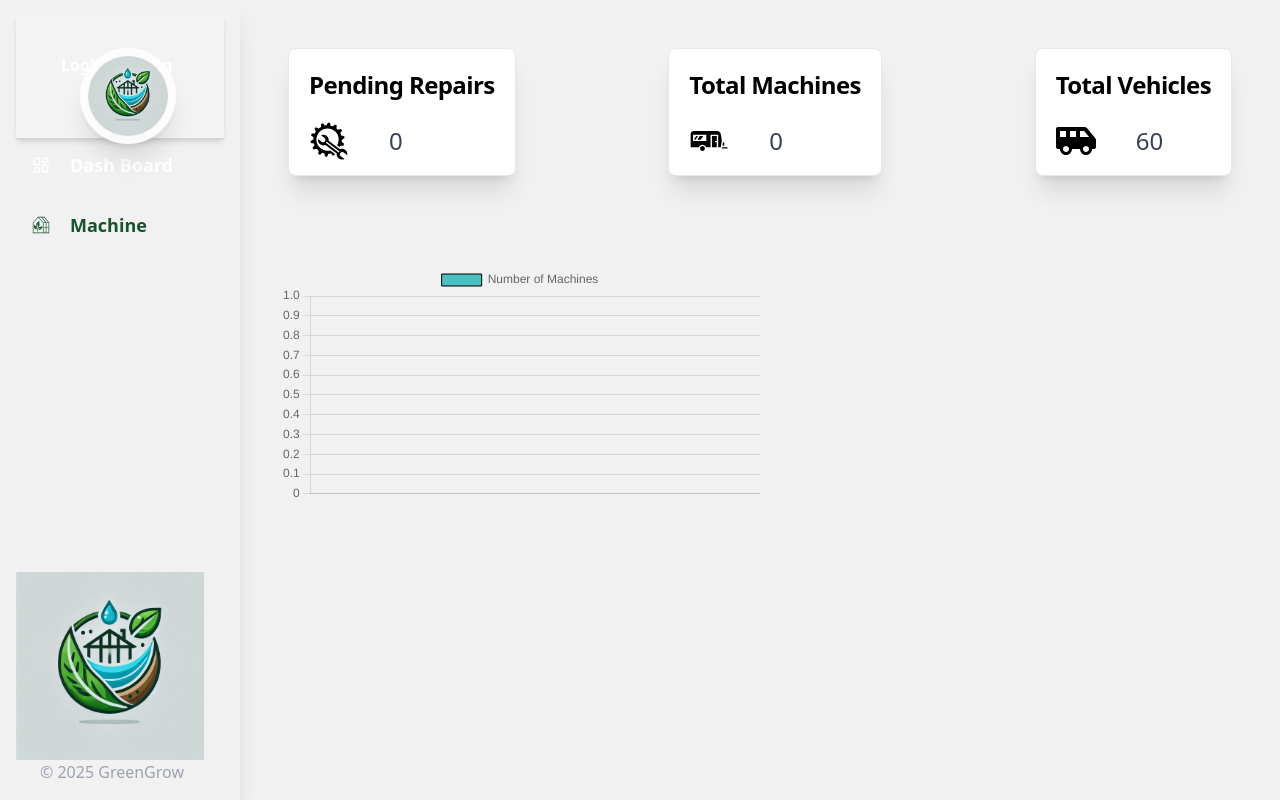
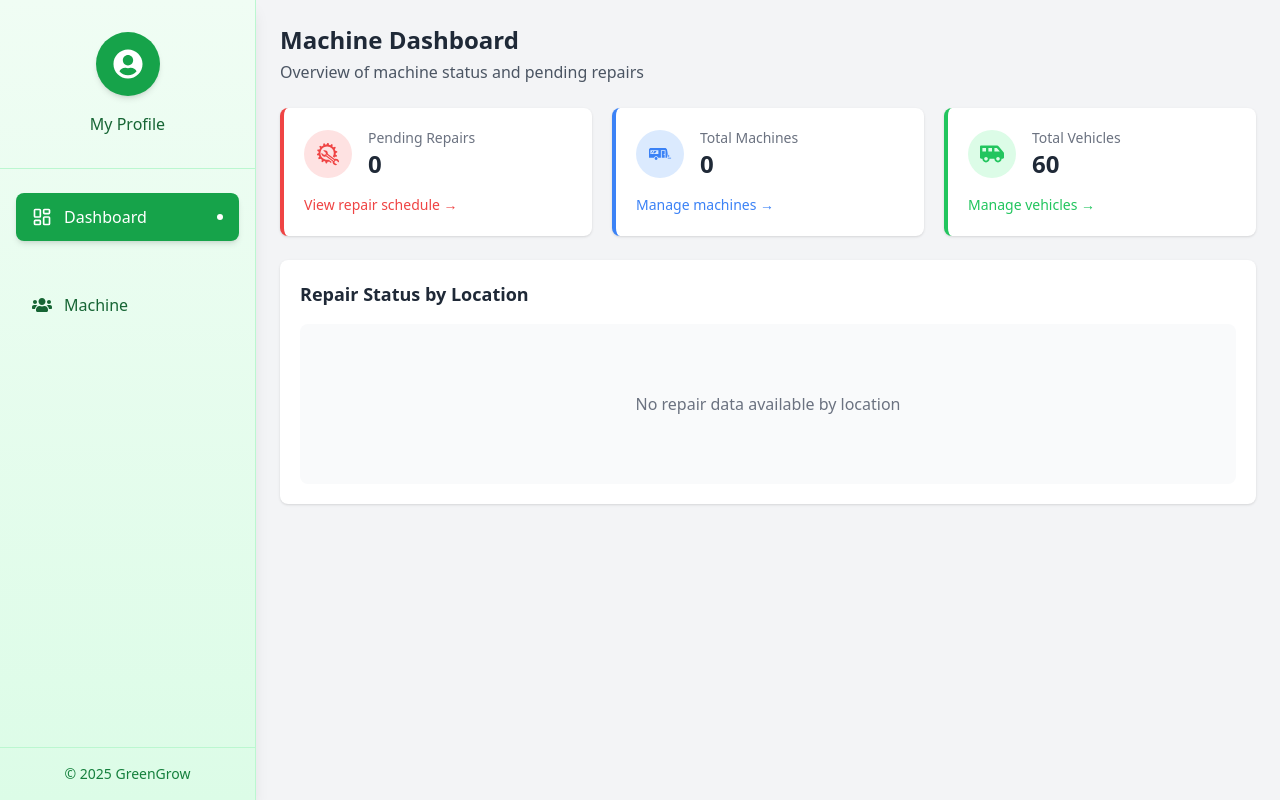
Before and after one commit to YMSenanayake/Green_House_Management_System, a React (Create React App) app in the folder ITP/frontend/: page /m_machinedashboard in a window 1280 px wide. Built offline with nearby package versions, Linux system fonts and the light colour scheme; no server answers.

Commit message:
update dashborad

```diff
--- a/ITP/frontend/src/page/machine/Component/Adminnavbar.js
+++ b/ITP/frontend/src/page/machine/Component/Adminnavbar.js
@@ -1,47 +1,74 @@
 import React from "react";
-import { Link, useLocation } from 'react-router-dom';
+import { Link, useLocation } from "react-router-dom";
 import { LuLayoutDashboard } from "react-icons/lu";
-import { GiGreenhouse } from "react-icons/gi";
-import { IoMdContacts } from 'react-icons/io';
-import logo from '../../../Images/logo.png';
-import Navbar from "../../../components/header/Navbar";
+import { GiExitDoor } from "react-icons/gi";
+import { FaUsers } from "react-icons/fa";
+import { FaUserClock } from "react-icons/fa6";
+import { FaUserCircle } from "react-icons/fa";
+
 
 function Adminnavbar() {
   const location = useLocation();
 
+  const user = JSON.parse(localStorage.getItem("currentuser"));
+
+  function Logout() {
+    localStorage.removeItem("currentuser");
+    localStorage.removeItem("user:detail");
+    window.location.href = "/";
+  }
+
+
+  const navItems = [
+    {
+      path: "/m_machinedashboard",
+      icon: <LuLayoutDashboard className="text-xl" />,
+      label: "Dashboard"
+    },
+    {
+      path: "/m_machine",
+      icon: <FaUsers className="text-xl" />,
+      label: "Machine"
+    },
+
+  ];
+
   return (
-    <div className="bg-wight-green text-white sticky top-0 left-0 flex flex-col justify-between shadow-xl min-w-[240px] h-screen" style={{ width: '240px' }}>
-    <div className="p-4">
-       <Navbar/>
-        <Link
-          to="/m_machinedashboard"
-          className={`flex items-center w-full py-3 px-4 ${location.pathname === "/m_machinedashboard" ? 'bg-whatsapp-green text-white' : 'hover:bg-whatsapp-green text-green-900'} font-custom rounded-md text-decoration-none mb-2`}
-        >
-          <LuLayoutDashboard className="mr-5 text-lg" />
-          <span className="font-bold text-lg">Dash Board</span>
+    <div className="bg-gradient-to-b from-green-50 to-green-100 h-screen w-64 fixed top-0 left-0 flex flex-col justify-between shadow-lg border-r border-green-200">
+      <div className="flex flex-col items-center pt-8 pb-8 border-b border-green-200">
+        {/* Profile button - circular */}
+        <Link to={`/e_profile_dashboard`} className="mb-4">
+          <div className="w-16 h-16 rounded-full bg-green-600 flex items-center justify-center text-white shadow-md hover:bg-green-700 transition-all duration-200">
+            <FaUserCircle className="text-3xl" />
+          </div>
         </Link>
-        <Link
-          to="/m_machine"
-          className={`flex items-center w-full py-3 px-4 ${location.pathname === "/e_allusers" ? 'bg-whatsapp-green text-white' : 'hover:bg-whatsapp-green text-green-900'} font-custom rounded-md text-decoration-none mb-2`}
-        >
-          <GiGreenhouse className="mr-5 text-lg" />
-          <span className="font-bold text-lg">Machine</span>
-        </Link>
+        <span className="text-green-800 font-medium">My Profile</span>
+      </div>
 
-        {/* <Link
-          to="/m_MVehical"
-          className={`flex items-center w-full py-3 px-4 ${location.pathname === "/e_allusers" ? 'bg-whatsapp-green text-white' : 'hover:bg-whatsapp-green text-green-900'} font-custom rounded-md text-decoration-none mb-2`}
-        >
-          <GiGreenhouse className="mr-5 text-lg" />
-          <span className="font-bold text-lg">Vehicles</span>
-        </Link> */}
+      <div className="flex-grow overflow-y-auto px-4 py-6">
+        <nav>
+          {navItems.map((item) => (
+            <Link
+              key={item.path}
+              to={item.path}
+              className={`flex items-center rounded-lg mb-10 px-4 py-3 transition-all duration-200 ${
+                location.pathname === item.path
+                  ? 'bg-green-600 text-white shadow-md'
+                  : 'text-green-800 hover:bg-green-500 hover:text-white'
+              }`}
+            >
+              <span className="mr-3">{item.icon}</span>
+              <span className="font-medium">{item.label}</span>
+              {location.pathname === item.path && (
+                <span className="ml-auto w-1.5 h-1.5 rounded-full bg-white"></span>
+              )}
+            </Link>
+          ))}
+        </nav>
+      </div>
 
-      </div>
-      <div className="p-4">
-        <div className="flex justify-center items-center mt-4 mr-5">
-          <img src={logo} alt="Logo" />
-        </div>
-        <p className="text-gray-400 ml-6">&copy; 2025 GreenGrow </p>
+      <div className="p-4 border-t border-green-200">
+        <p className="text-green-700 text-sm font-medium text-center">&copy; 2025 GreenGrow</p>
       </div>
     </div>
   );
--- a/ITP/frontend/src/page/machine/Machinedashboard.js
+++ b/ITP/frontend/src/page/machine/Machinedashboard.js
@@ -1,7 +1,7 @@
 import React, { useEffect, useState } from "react";
 import Adminnavbar from "./Component/Adminnavbar";
 import axios from "axios";
-import { FaShuttleVan } from "react-icons/fa";
+import { FaShuttleVan, FaSpinner } from "react-icons/fa";
 import { GiCaravan, GiAutoRepair } from "react-icons/gi";
 import { calculateNextRepairDate } from "./Machine";
 import { Link } from "react-router-dom";
@@ -10,18 +10,19 @@ import { Chart as ChartJS, CategoryScale, LinearScale, BarElement, Title, Toolti
 
 // Register Chart.js components
 ChartJS.register(
-  CategoryScale,  // Category scale for x-axis
-  LinearScale,    // Linear scale for y-axis
-  BarElement,     // Bar chart element
-  Title,          // Title for the chart
-  Tooltip,        // Tooltips
-  Legend          // Legend for the chart
+  CategoryScale,
+  LinearScale,
+  BarElement,
+  Title,
+  Tooltip,
+  Legend
 );
 
 function Machinedashboard() {
-  const [loading, setLoading] = useState(false);
+  const [loading, setLoading] = useState(true);
   const [filteredMachines, setFilteredMachines] = useState([]);
   const [machineCountsByLocation, setMachineCountsByLocation] = useState({});
+  const [totalMachines, setTotalMachines] = useState(0);
 
   useEffect(() => {
     const fetchData = async () => {
@@ -29,8 +30,9 @@ function Machinedashboard() {
         const response = await axios.get("http://localhost:3000/api/machines/getallmachines");
         const machines = response.data;
 
+        setTotalMachines(machines.length);
 
-        const filteredMachines = machines.filter((machine) => {
+        const machinesNeedingRepair = machines.filter((machine) => {
           const { remainingDays } = calculateNextRepairDate(
             machine.lastRepairDate,
             machine.repairTimePeriod
@@ -38,11 +40,11 @@ function Machinedashboard() {
           return remainingDays <= 7;
         });
 
-        setFilteredMachines(filteredMachines);
+        setFilteredMachines(machinesNeedingRepair);
 
         // Calculate machine counts by location
         const countsByLocation = {};
-        filteredMachines.forEach((machine) => {
+        machinesNeedingRepair.forEach((machine) => {
           const location = machine.location;
           countsByLocation[location] = (countsByLocation[location] || 0) + 1;
         });
@@ -51,6 +53,7 @@ function Machinedashboard() {
         setLoading(false);
       } catch (error) {
         console.error("Error fetching data:", error);
+        setLoading(false);
       }
     };
 
@@ -65,88 +68,228 @@ function Machinedashboard() {
     labels: locations,
     datasets: [
       {
-        label: "Number of Machines",
-        backgroundColor: "rgba(75,192,192,1)",
-        borderColor: "rgba(0,0,0,1)",
+        label: "Machines Requiring Repair",
+        backgroundColor: "rgba(53, 162, 235, 0.8)",
+        borderColor: "rgba(53, 162, 235, 1)",
         borderWidth: 1,
-        hoverBackgroundColor: "rgba(75,192,192,0.4)",
-        hoverBorderColor: "rgba(0,0,0,1)",
+        hoverBackgroundColor: "rgba(53, 162, 235, 0.9)",
+        hoverBorderColor: "rgba(53, 162, 235, 1)",
         data: machineCounts,
+        borderRadius: 6,
       },
     ],
   };
 
+  const chartOptions = {
+    responsive: true,
+    maintainAspectRatio: false,
+    plugins: {
+      legend: {
+        position: 'top',
+        labels: {
+          font: {
+            size: 14
+          }
+        }
+      },
+      title: {
+        display: true,
+        text: 'Machines Requiring Repair by Location',
+        font: {
+          size: 18
+        }
+      },
+      tooltip: {
+        backgroundColor: 'rgba(0, 0, 0, 0.8)',
+        padding: 12,
+        titleFont: {
+          size: 14
+        },
+        bodyFont: {
+          size: 13
+        },
+        displayColors: false,
+        callbacks: {
+          label: function(context) {
+            return `${context.parsed.y} machines need repair`;
+          }
+        }
+      }
+    },
+    scales: {
+      y: {
+        beginAtZero: true,
+        ticks: {
+          precision: 0
+        },
+        grid: {
+          display: true,
+          color: 'rgba(0, 0, 0, 0.05)'
+        },
+        title: {
+          display: true,
+          text: 'Number of Machines',
+          font: {
+            size: 14
+          }
+        }
+      },
+      x: {
+        grid: {
+          display: false
+        },
+        title: {
+          display: true,
+          text: 'Location',
+          font: {
+            size: 14
+          }
+        }
+      }
+    }
+  };
+
   return (
-    <div className="flex">
+    <div className="flex h-screen bg-gray-100">
+      {/* Sidebar navigation - will be provided by layout */}
+      <div className="w-64 flex-shrink-0">
         <Adminnavbar />
-      <div className="flex flex-col w-full" style={{ zIndex: 900 }}>
-        <div className="flex justify-between items-center p-12">
-          {/* Top of cards */}
-          <div className="flex flex-row justify-between w-full">
-            <div className="block w-50 h-32 p-5 bg-white border border-gray-200 rounded-lg shadow-xl transition-transform duration-300 ease-in-out transform hover:scale-110">
-              <h5 className="mb-2 text-2xl font-bold tracking-tight text-whatsapp-green">
-                Pending Repairs
-              </h5>
-              <div className="flex mt-5">
-                <div>
-                  <GiAutoRepair className="w-10 h-10" />
+      </div>
+
+      {/* Main content area */}
+      <div className="flex-1 overflow-y-auto">
+        <div className="p-6">
+          <div className="mb-6">
+            <h1 className="text-2xl font-bold text-gray-800">Machine Dashboard</h1>
+            <p className="text-gray-600 mt-1">Overview of machine status and pending repairs</p>
+          </div>
+
+          {loading ? (
+            <div className="flex items-center justify-center h-64">
+              <FaSpinner className="animate-spin text-blue-500 w-10 h-10" />
+            </div>
+          ) : (
+            <>
+              {/* Stats Cards */}
+              <div className="grid grid-cols-1 md:grid-cols-3 gap-5 mb-6">
+                <div className="bg-white rounded-lg shadow p-5 border-l-4 border-red-500">
+                  <div className="flex items-center">
+                    <div className="p-3 rounded-full bg-red-100 mr-4">
+                      <GiAutoRepair className="w-6 h-6 text-red-500" />
                     </div>
                     <div>
-                  <p className="text-2xl font-normal text-gray-700 dark:text-gray-400 ml-10 mt-1">
-                    {filteredMachines.length}
-                  </p>
+                      <p className="text-sm font-medium text-gray-500">Pending Repairs</p>
+                      <p className="text-2xl font-bold text-gray-800">{filteredMachines.length}</p>
                     </div>
                   </div>
+                  <div className="mt-3">
+                    <Link to="/repairs" className="text-sm text-red-500 hover:text-red-600 font-medium">View repair schedule →</Link>
                   </div>
-            <div className="block w-50 h-32 p-5 bg-white border border-gray-200 rounded-lg shadow-xl transition-transform duration-300 ease-in-out transform hover:scale-110">
-              <h5 className="mb-2 text-2xl font-bold tracking-tight text-whatsapp-green">
-                Total Machines
-              </h5>
-              <div className="flex mt-5">
-                <div>
-                  <GiCaravan className="w-10 h-10" />
+                </div>
+
+                <div className="bg-white rounded-lg shadow p-5 border-l-4 border-blue-500">
+                  <div className="flex items-center">
+                    <div className="p-3 rounded-full bg-blue-100 mr-4">
+                      <GiCaravan className="w-6 h-6 text-blue-500" />
                     </div>
                     <div>
-                  <p className="text-2xl font-normal text-gray-700 dark:text-gray-400 ml-10 mt-1">
-                    {filteredMachines.length}
-                  </p>
+                      <p className="text-sm font-medium text-gray-500">Total Machines</p>
+                      <p className="text-2xl font-bold text-gray-800">{totalMachines}</p>
                     </div>
                   </div>
+                  <div className="mt-3">
+                    <Link to="/machines" className="text-sm text-blue-500 hover:text-blue-600 font-medium">Manage machines →</Link>
                   </div>
-            <div className="block w-50 h-32 p-5 bg-white border border-gray-200 rounded-lg shadow-xl transition-transform duration-300 ease-in-out transform hover:scale-110">
-              <h5 className="mb-2 text-2xl font-bold tracking-tight text-whatsapp-green">
-                Total Vehicles
-              </h5>
-              <div className="flex mt-5">
-                <div>
-                  <FaShuttleVan className="w-10 h-10" />
+                </div>
+
+                <div className="bg-white rounded-lg shadow p-5 border-l-4 border-green-500">
+                  <div className="flex items-center">
+                    <div className="p-3 rounded-full bg-green-100 mr-4">
+                      <FaShuttleVan className="w-6 h-6 text-green-500" />
                     </div>
                     <div>
-                  <p className="text-2xl font-normal text-gray-700 dark:text-gray-400 ml-10 mt-1">
-                    60
-                  </p>
+                      <p className="text-sm font-medium text-gray-500">Total Vehicles</p>
+                      <p className="text-2xl font-bold text-gray-800">60</p>
                     </div>
                   </div>
+                  <div className="mt-3">
+                    <Link to="/vehicles" className="text-sm text-green-500 hover:text-green-600 font-medium">Manage vehicles →</Link>
                   </div>
                 </div>
               </div>
 
-        {/* Bar chart */}
-        <div className="block w-full h-80 inline p-10 h-5/6 ">
-          <Bar
-            data={chartData}
-            options={{
-              title: {
-                display: true,
-                text: "Machine Count by Location",
-                fontSize: 20,
-              },
-              legend: {
-                display: true,
-                position: "top",
-              },
-            }}
-          />
+              {/* Chart Section */}
+              <div className="bg-white p-5 rounded-lg shadow mb-6">
+                <h2 className="text-lg font-semibold text-gray-800 mb-4">Repair Status by Location</h2>
+
+                {locations.length > 0 ? (
+                  <div className="h-64">
+                    <Bar data={chartData} options={chartOptions} />
+                  </div>
+                ) : (
+                  <div className="flex items-center justify-center h-40 bg-gray-50 rounded-lg">
+                    <p className="text-gray-500">No repair data available by location</p>
+                  </div>
+                )}
+              </div>
+
+              {/* Recent Machines Table */}
+              {filteredMachines.length > 0 && (
+                <div className="bg-white p-5 rounded-lg shadow">
+                  <div className="flex justify-between items-center mb-4">
+                    <h2 className="text-lg font-semibold text-gray-800">Machines Requiring Immediate Attention</h2>
+                    <Link to="/repairs" className="text-sm text-blue-500 hover:text-blue-600 font-medium">View all</Link>
+                  </div>
+
+                  <div className="overflow-x-auto">
+                    <table className="min-w-full divide-y divide-gray-200">
+                      <thead className="bg-gray-50">
+                        <tr>
+                          <th className="px-4 py-2 text-left text-xs font-medium text-gray-500 uppercase tracking-wider">Machine ID</th>
+                          <th className="px-4 py-2 text-left text-xs font-medium text-gray-500 uppercase tracking-wider">Location</th>
+                          <th className="px-4 py-2 text-left text-xs font-medium text-gray-500 uppercase tracking-wider">Last Repair</th>
+                          <th className="px-4 py-2 text-left text-xs font-medium text-gray-500 uppercase tracking-wider">Days Remaining</th>
+                          <th className="px-4 py-2 text-left text-xs font-medium text-gray-500 uppercase tracking-wider">Action</th>
+                        </tr>
+                      </thead>
+                      <tbody className="bg-white divide-y divide-gray-200">
+                        {filteredMachines.slice(0, 5).map((machine) => {
+                          const { remainingDays } = calculateNextRepairDate(
+                            machine.lastRepairDate,
+                            machine.repairTimePeriod
+                          );
+
+                          return (
+                            <tr key={machine._id}>
+                              <td className="px-4 py-3 whitespace-nowrap text-sm font-medium text-gray-900">{machine.machineId || machine._id}</td>
+                              <td className="px-4 py-3 whitespace-nowrap text-sm text-gray-500">{machine.location}</td>
+                              <td className="px-4 py-3 whitespace-nowrap text-sm text-gray-500">
+                                {new Date(machine.lastRepairDate).toLocaleDateString()}
+                              </td>
+                              <td className="px-4 py-3 whitespace-nowrap">
+                                <span className={`px-2 py-1 text-xs font-semibold rounded-full ${
+                                  remainingDays <= 0
+                                    ? 'bg-red-100 text-red-800'
+                                    : remainingDays <= 3
+                                    ? 'bg-yellow-100 text-yellow-800'
+                                    : 'bg-green-100 text-green-800'
+                                }`}>
+                                  {remainingDays <= 0 ? 'Overdue' : `${remainingDays} days`}
+                                </span>
+                              </td>
+                              <td className="px-4 py-3 whitespace-nowrap text-sm font-medium">
+                                <Link to={`/repair/${machine._id}`} className="text-blue-600 hover:text-blue-900">Schedule Repair</Link>
+                              </td>
+                            </tr>
+                          );
+                        })}
+                      </tbody>
+                    </table>
+                  </div>
+                </div>
+              )}
+            </>
+          )}
         </div>
       </div>
     </div>
```
Lines whose indentation alone changed are shown as unchanged.
